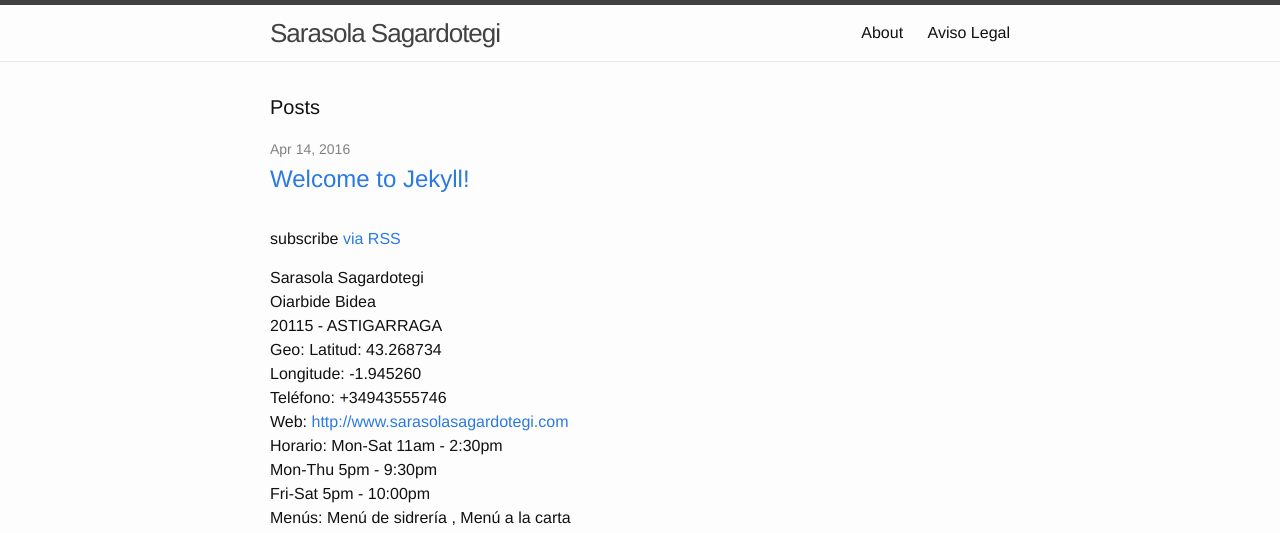
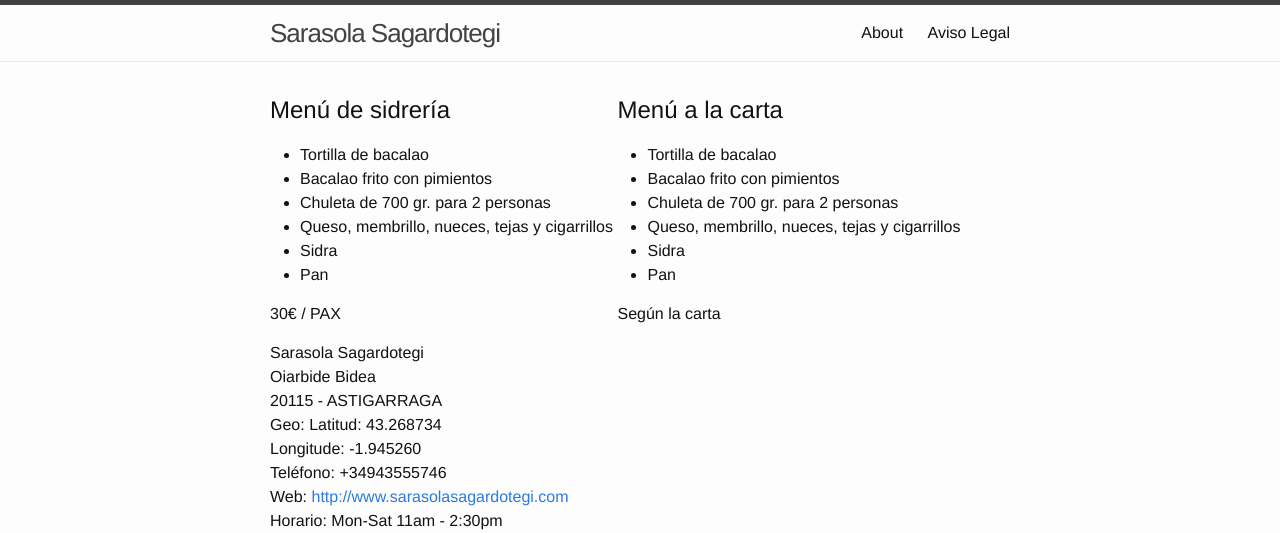
Before and after one commit to sarasola-sagardotegi/sarasola-sagardotegi.github.io, a Jekyll site: the page built from index.html, in a window 1280 px wide. Shown: the top 533 px of the page. Built offline with Jekyll 4.4.1, drawn with Linux system fonts in a browser that asks for light colours.

Commit message:
Creo datos de menu y los incluyo en el index

```diff
--- /dev/null
+++ b/_data/menus.json
@@ -0,0 +1,26 @@
+[
+  {
+    "title": "Menú de sidrería",
+    "platos": [
+      "Tortilla de bacalao",
+      "Bacalao frito con pimientos",
+      "Chuleta de 700 gr. para 2 personas",
+      "Queso, membrillo, nueces, tejas y cigarrillos",
+      "Sidra",
+      "Pan"
+    ],
+    "precio": "30€ / PAX"
+  },
+  {
+  	"title": "Menú a la carta",
+    "platos": [
+      "Tortilla de bacalao",
+      "Bacalao frito con pimientos",
+      "Chuleta de 700 gr. para 2 personas",
+      "Queso, membrillo, nueces, tejas y cigarrillos",
+      "Sidra",
+      "Pan"
+    ],
+    "precio": "Según la carta"
+  }
+]
--- /dev/null
+++ b/_includes/menu.html
@@ -0,0 +1,11 @@
+<div class="menu" style="display: inline-block;">
+  <header>
+    <h1>{{ include.item.title }}</h1>
+  </header>
+  <ul>
+    {% for plato in include.item.platos %}
+      <li>{{ plato }}</li>
+    {% endfor %}
+  </ul>
+  <p>{{ include.item.precio }}</p>
+</div>
--- a/index.html
+++ b/index.html
@@ -2,25 +2,21 @@
 layout: default
 ---
 
-<div class="home">
+<section id="slider">
+</section>
 
-  <h1 class="page-heading">Posts</h1>
+<section id="menus">
+  {% assign menus = site.data.menus %}
+  {% for menu in menus %}
+    {% include menu.html item=menu %}
+  {% endfor %}
+</section>
 
-  <ul class="post-list">
-    {% for post in site.posts %}
-      <li>
-        <span class="post-meta">{{ post.date | date: "%b %-d, %Y" }}</span>
+<section id="instalaciones">
 
-        <h2>
-          <a class="post-link" href="{{ post.url | prepend: site.baseurl }}">{{ post.title }}</a>
-        </h2>
-      </li>
-    {% endfor %}
-  </ul>
+</section>
 
-  <p class="rss-subscribe">subscribe <a href="{{ "/feed.xml" | prepend: site.baseurl }}">via RSS</a></p>
-
-</div>
-
-{% include vcard.html %}
-{% include mapa.html %}
+<section id="contacto">
+  {% include vcard.html %}
+  {% include mapa.html %}
+</section>
```
